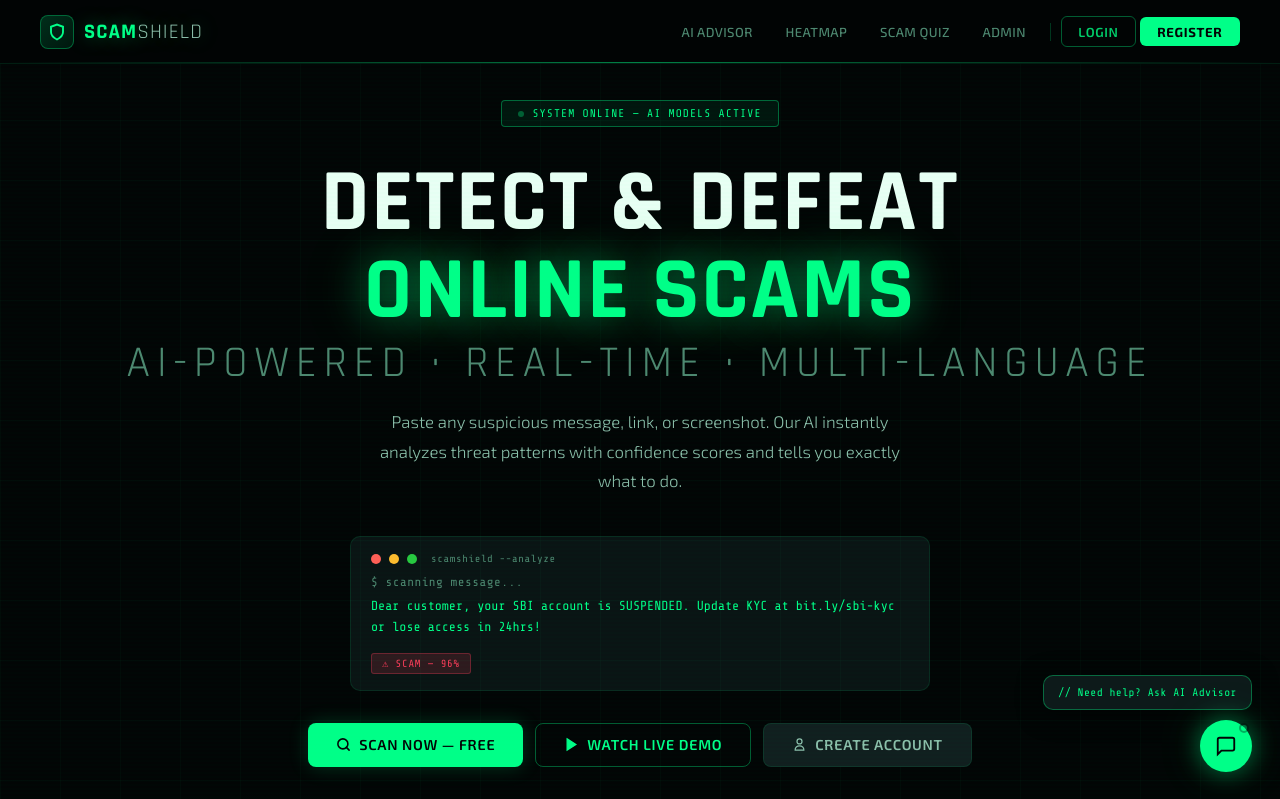
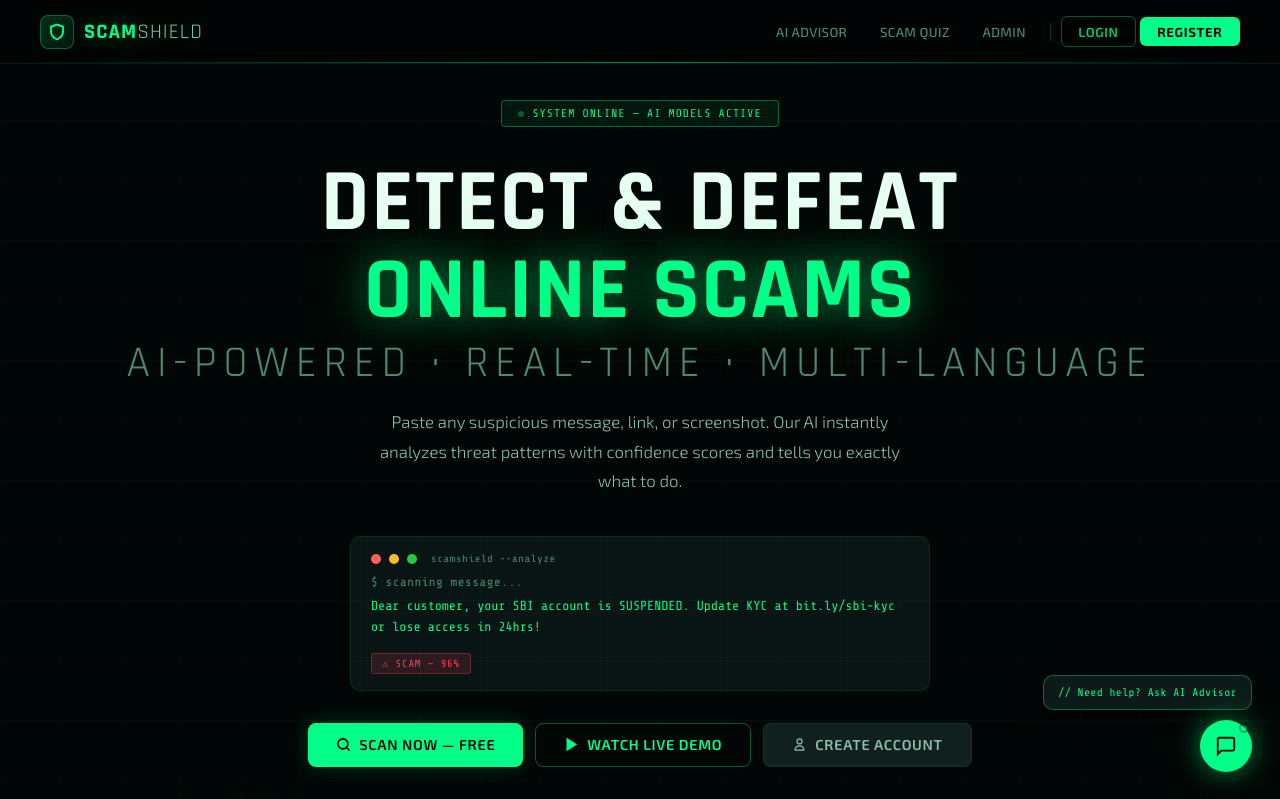
Before and after one commit to ashuthoshkumar/scamshield, a Flask app: template templates/index.html in a window 1280 px wide. Shown: the top 799 px of the page. Run offline with Flask 3, Linux system fonts and the light colour scheme; the template is opened without the code that fills it, so the values that code supplies are empty.

Commit message:
remove heatmap feature

```diff
--- a/templates/index.html
+++ b/templates/index.html
@@ -74,7 +74,6 @@
   </a>
   <div class="nav-links">
     <a href="/chatbot" class="nav-link">AI Advisor</a>
-    <a href="/heatmap" class="nav-link">Heatmap</a>
     <a href="/quiz" class="nav-link">Scam Quiz</a>
     <a href="/admin" class="nav-link">Admin</a>
     <div class="nav-divider"></div>
```
